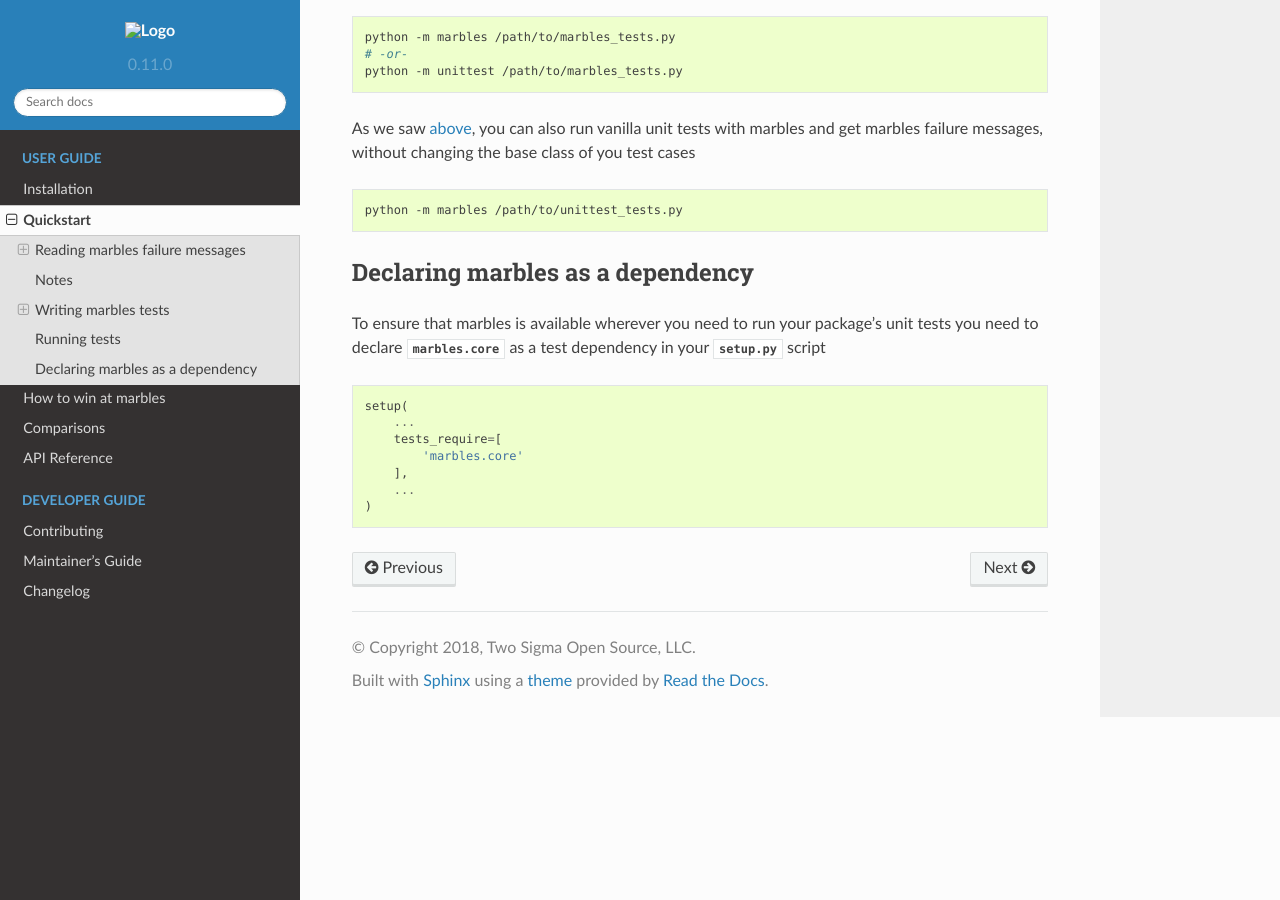
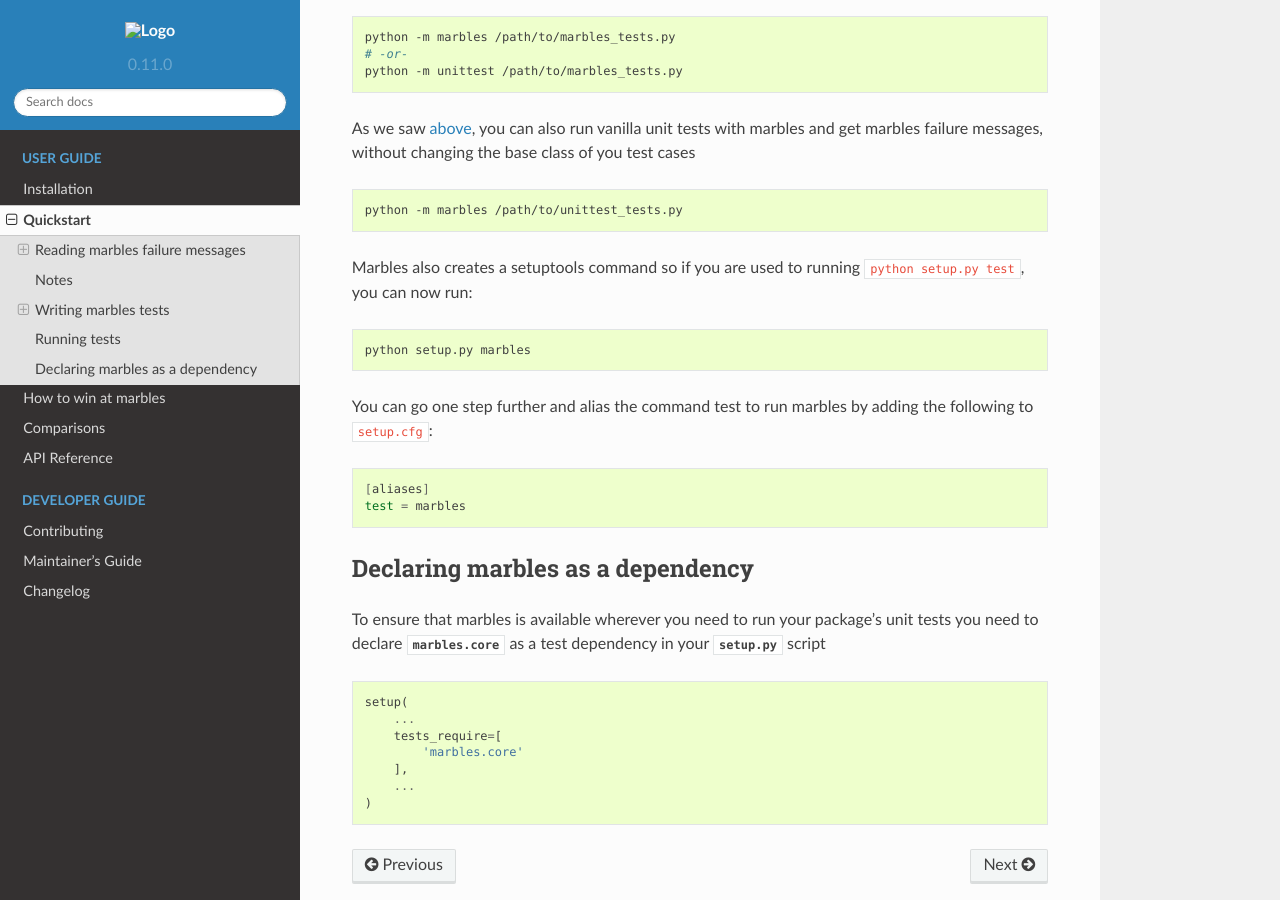
Before and after one commit to twosigma/marbles, a Sphinx documentation site: the page built from docs/quickstart.rst, in a window 1280 px wide and 900 px high, scrolled down 5334 px. Built offline with Sphinx 7.4.7 and the Read the Docs theme 2.0.0, drawn with Linux system fonts in a browser that asks for light colours; the version number is read from the project's files by our own code.

Commit message:
respond to comments

```diff
--- a/README.rst
+++ b/README.rst
@@ -66,14 +66,14 @@ You can also run your existing `unittest` tests with `marbles`
    python -m marbles test_module.py
 
 Marbles also creates a setuptools command so if you are used to running
-`python setup.py test`, you can now run:
+``python setup.py test``, you can now run:
 
 .. code-block:: bash
 
     python setup.py marbles
 
 You can go one step further and alias the command test to run marbles
-by adding the following to setup.cfg:
+by adding the following to :file:`setup.cfg`:
 
 .. code-block:: bash
 
--- a/docs/quickstart.rst
+++ b/docs/quickstart.rst
@@ -132,6 +132,22 @@ As we saw :ref:`above <Quickstart>`, you can also run vanilla unit tests with ma
 
    python -m marbles /path/to/unittest_tests.py
 
+Marbles also creates a setuptools command so if you are used to running
+``python setup.py test``, you can now run:
+
+.. code-block:: bash
+
+    python setup.py marbles
+
+You can go one step further and alias the command test to run marbles
+by adding the following to :file:`setup.cfg`:
+
+.. code-block:: bash
+
+    [aliases]
+    test = marbles
+
+
 Declaring marbles as a dependency
 ---------------------------------
 
```
Also changed, not shown: 2 other files.
